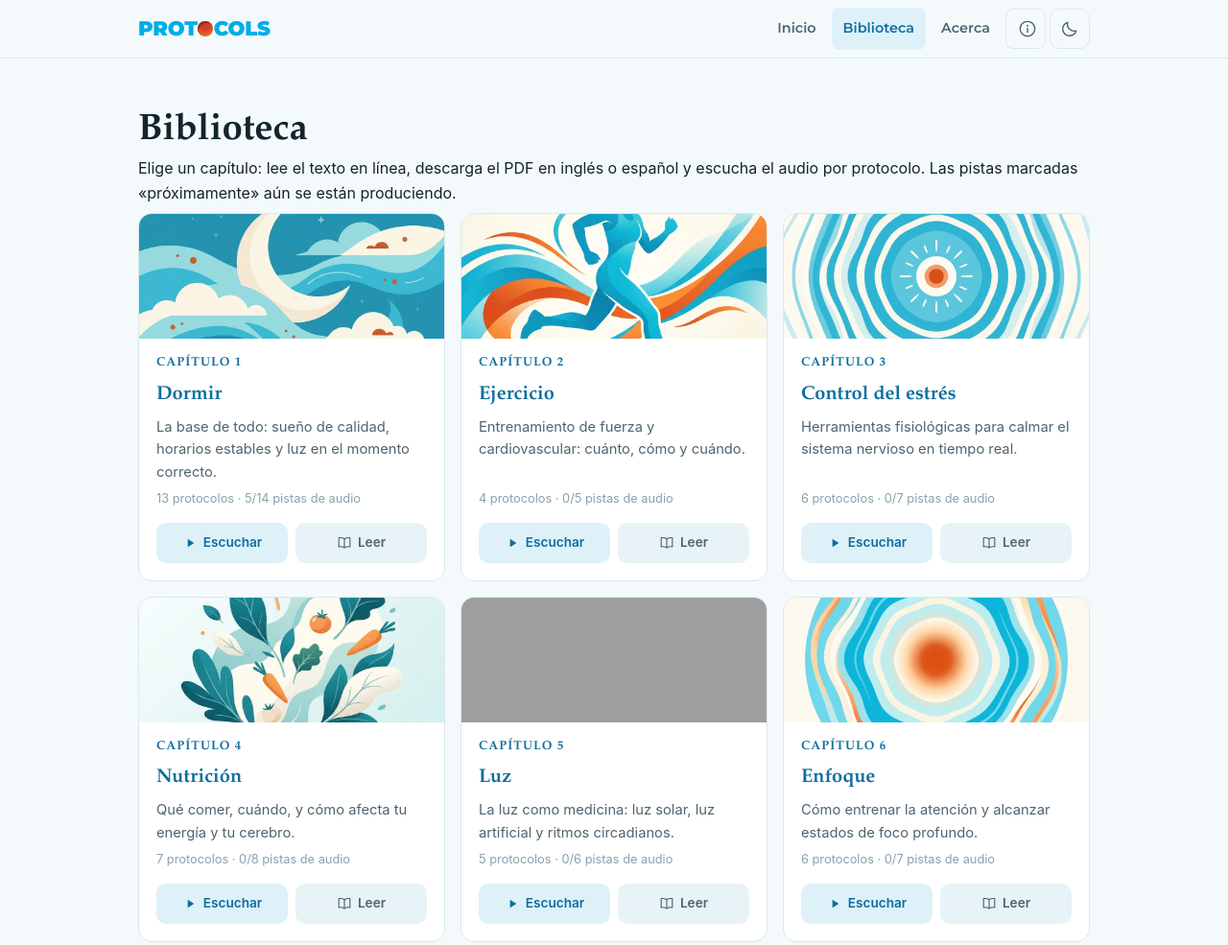
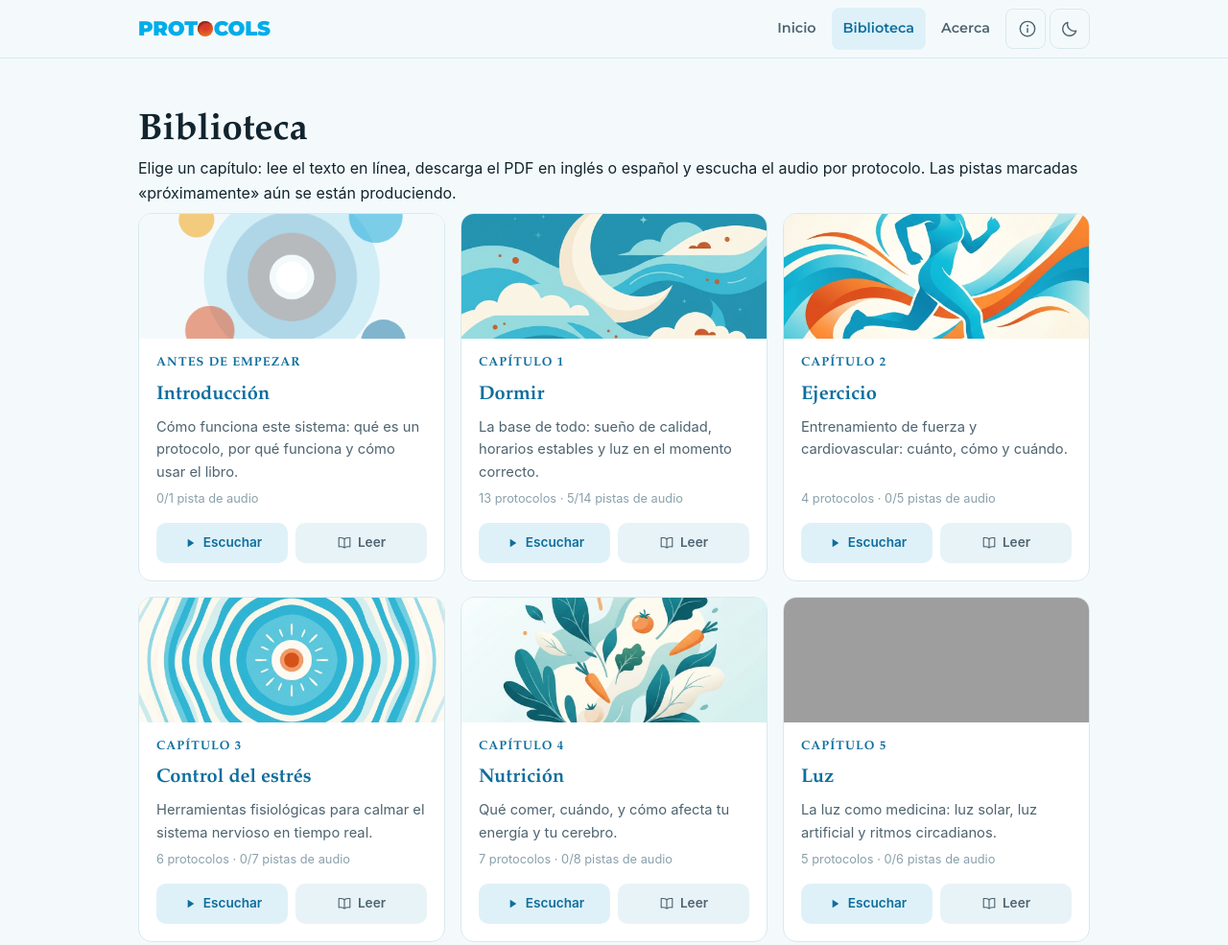
Before and after one commit to Riskbreaker2077/protocols-es, a plain HTML site: page biblioteca.html in a window 1280 px wide. Shown: the top 985 px of the page at 96% size. Drawn offline with Linux system fonts and the light colour scheme; grey boxes are pictures that could not be loaded.

Commit message:
Introducción como capítulo: primera ficha de la portada, sin "Ver más"
- Portada: la introducción ocupa la P y los capítulos 1–7 se corren una ficha; se elimina la ficha "Ver más"
- Biblioteca: la introducción aparece primero con "Antes de empezar" como encabezado; "Capítulo N" sale del slug para no correr la numeración
- PDFs ES/EN de la introducción habilitados y pista de audio única marcada como próximamente
- Textos "los 7 capítulos" → "la introducción y los 7 capítulos"

Co-Authored-By: Claude Opus 5.5 <noreply@anthropic.com>

```diff
--- a/biblioteca.html
+++ b/biblioteca.html
@@ -4,7 +4,7 @@
 <meta charset="UTF-8">
 <meta name="viewport" content="width=device-width, initial-scale=1, viewport-fit=cover">
 <title>Biblioteca · Protocolos (proyecto no oficial)</title>
-<meta name="description" content="Los 7 capítulos de 'Protocols': lee el texto en línea, descarga el PDF (EN/ES) y escucha el audiolibro por protocolo.">
+<meta name="description" content="La introducción y los 7 capítulos de 'Protocols': lee el texto en línea, descarga el PDF (EN/ES) y escucha el audiolibro por protocolo.">
 <meta name="theme-color" content="#19aad8">
 <link rel="preconnect" href="https://fonts.googleapis.com">
 <link rel="preconnect" href="https://fonts.gstatic.com" crossorigin>
--- a/js/app.js
+++ b/js/app.js
@@ -40,9 +40,18 @@ function loadData(cb){
     .catch(function(){ cb({chapters: []}); });
 }
 
+/* "Antes de empezar" para la introducción (00_…), "Capítulo N" para el
+   resto (N sale del slug, así la introducción no corre la numeración). */
+function chapterLabel(ch){
+  var n = parseInt(ch.slug, 10);
+  return n ? 'Capítulo ' + n : 'Antes de empezar';
+}
+
 /* ---------- tarjetas de capítulos ---------- */
 function chapterCard(ch, i){
   var n = ch.tracks.filter(function(t){ return t.available; }).length;
+  var conAudio = ch.tracks.length > 0;
+  var protos = ch.tracks.filter(function(t){ return !/^00_/.test(t.id); }).length;
   var a = document.createElement('a');
   a.className = 'chapter-card fade-in';
   a.href = 'biblioteca.html?cap=' + encodeURIComponent(ch.slug);
@@ -50,12 +59,14 @@ function chapterCard(ch, i){
   a.innerHTML =
     '<span class="art"><img src="' + (CH_ART[ch.slug] || 'assets/img/hero.svg') + '" alt="" loading="lazy"></span>' +
     '<span class="body">' +
-    '<span class="num">Capítulo ' + (i+1) + '</span>' +
+    '<span class="num">' + esc(chapterLabel(ch)) + '</span>' +
     '<h3>' + esc(ch.titulo) + '</h3>' +
     '<p>' + esc(ch.desc) + '</p>' +
-    '<span class="meta">' + (ch.tracks.length - 1) + ' protocolos · ' + n + '/' + ch.tracks.length + ' pistas de audio</span>' +
+    '<span class="meta">' + (conAudio
+      ? (protos ? protos + ' protocolos · ' : '') + n + '/' + ch.tracks.length + (ch.tracks.length === 1 ? ' pista' : ' pistas') + ' de audio'
+      : 'Lectura · texto y PDF') + '</span>' +
     '<span class="card-actions">' +
-      '<span class="chip">' + ICO.play + 'Escuchar</span>' +
+      (conAudio ? '<span class="chip">' + ICO.play + 'Escuchar</span>' : '') +
       '<span class="chip alt" data-reader="' + esc(ch.slug) + '">' + ICO.book + 'Leer</span>' +
     '</span>' +
     '</span>';
@@ -71,7 +82,7 @@ function renderGrid(){
   var grid = $('chaptersGrid');
   if (!grid || !DATA) return;
   grid.innerHTML = '';
-  DATA.chapters.filter(function(ch){ return !ch.oculto; }).forEach(function(ch, i){ grid.appendChild(chapterCard(ch, i)); });
+  DATA.chapters.forEach(function(ch, i){ grid.appendChild(chapterCard(ch, i)); });
 }
 
 /* ---------- índice del lector ---------- */
@@ -102,7 +113,7 @@ function renderChapter(slug){
   view.hidden = false;
   view.classList.add('fade-in');
   document.title = ch.titulo + ' · Protocolos (proyecto no oficial)';
-  $('chNum').textContent = 'Capítulo ' + (idx+1);
+  $('chNum').textContent = chapterLabel(ch);
   $('chTitle').textContent = ch.titulo;
   $('chEn').textContent = ch.en;
   $('chDesc').textContent = ch.desc;
@@ -137,9 +148,14 @@ function renderChapter(slug){
     row.appendChild(b);
   });
 
-  // Playlist de pistas.
+  // Playlist de pistas (la introducción no tiene audio: se oculta el bloque).
   var list = $('trackList');
   list.innerHTML = '';
+  var conAudio = ch.tracks.length > 0;
+  list.hidden = !conAudio;
+  document.querySelectorAll('.playlist-title, .playlist-sub').forEach(function(el){ el.hidden = !conAudio; });
+  var plTitle = document.querySelector('.playlist-title');
+  if (plTitle) plTitle.textContent = parseInt(ch.slug, 10) ? 'Protocolos del capítulo' : 'Audiolibro';
   ch.tracks.forEach(function(t, i){
     var el = document.createElement(t.available ? 'button' : 'div');
     el.className = 'track' + (t.available ? '' : ' soon');
--- a/js/data.json
+++ b/js/data.json
@@ -5,8 +5,20 @@
    "titulo": "Introducción",
    "en": "Introduction",
    "desc": "Cómo funciona este sistema: qué es un protocolo, por qué funciona y cómo usar el libro.",
-   "oculto": true,
-   "tracks": []
+   "pdf": {
+    "es": true,
+    "en": true
+   },
+   "tracks": [
+    {
+     "id": "00_introduccion",
+     "titulo": "Introducción",
+     "audio": "assets/audio/00_introduccion/00_introduccion.mp3",
+     "transcript": "assets/audio/00_introduccion/00_introduccion.md",
+     "available": false,
+     "duration": null
+    }
+   ]
   },
   {
    "slug": "01_dormir",
```
Also changed, not shown: acerca.html (+1 -1 lines), css/portada.css (+1 -10 lines), index.html (+21 -22 lines), lector.html (+1 -1 lines).
